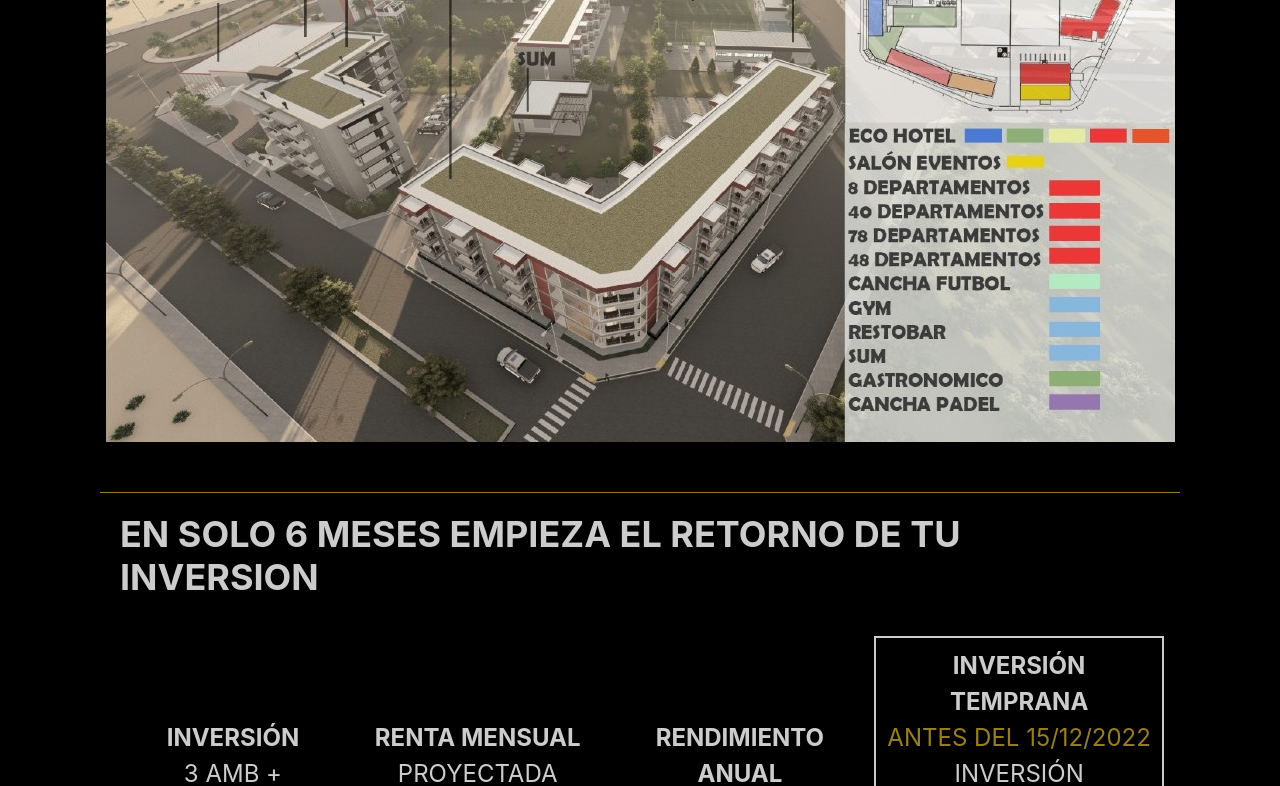
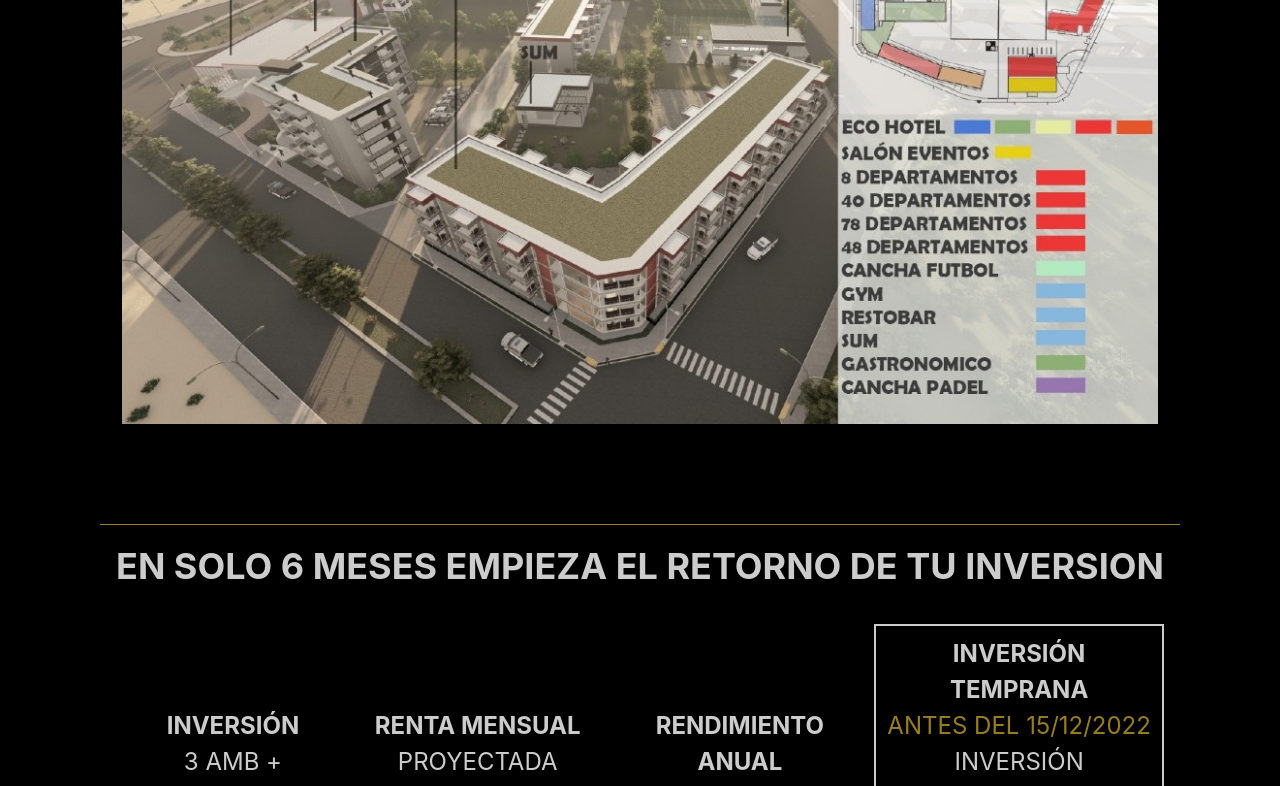
Before and after one commit to Cocahuana/eco-hotel, a React (Create React App) app: page / in a window 1280 px wide. Shown: the part 1657-2443 px from the top of the page. Built offline with nearby package versions, Linux system fonts and the light colour scheme.

Commit message:
Feat: Prices and earlyInvestmen fortablet and mobile

```diff
--- a/src/Pages/Home/Home.jsx
+++ b/src/Pages/Home/Home.jsx
@@ -45,13 +45,21 @@ function Home() {
 			<section id={ourServices.id} style={{ width: "100%" }}>
 				<ValueProposal>
 					<Flex bg='#997e1e' w='100%' h='1px'></Flex>
-					<Heading as='h2' m={5} color='#cccccc'>
+					<Heading
+						as='h2'
+						m={5}
+						color='#cccccc'
+						size={{ base: "md", md: "xl" }}
+						w='100%'
+						textAlign='center'
+					>
 						EN SOLO 6 MESES EMPIEZA EL RETORNO DE TU INVERSION
 					</Heading>
 					<Flex
 						w='100%'
 						align='center'
 						justifyContent='space-evenly'
+						flexDirection={{ base: "column", md: "row" }}
 						p={4}
 					>
 						{PricesInfo.map((card) => (
@@ -93,27 +101,6 @@ function Home() {
 			<Section px={5} py={5} bg='black'>
 				<Heading as='h2'>Dummy Section</Heading>
 			</Section>
-			{/* <>
-				<Flex w='100%' align='center' justifyContent='space-evenly'>
-					<Box borderTop='solid 2px #997E1E' w='80%'>
-						{PricesInfo.map((card) => (
-							<PricesCard
-								title={card.title}
-								subTitle={card.subTitle}
-								price={card.price}
-							/>
-						))}
-
-						<EarlyInvestment
-							title={earlyInvestment.title}
-							date={earlyInvestment.date}
-							subTitle={earlyInvestment.subTitle}
-							price={earlyInvestment.price}
-							ROI={earlyInvestment.ROI}
-						/>
-					</Box>
-				</Flex>
-			</> */}
 		</>
 	);
 }
--- a/src/Pages/Home/components/ValueProposal/ValueProposal.jsx
+++ b/src/Pages/Home/components/ValueProposal/ValueProposal.jsx
@@ -39,6 +39,15 @@ function ValueProposal(props) {
 		description:
 			"Añelo es la ciudad neuquina sobre la que están puestos los ojos del mundo. Es considerada la capital de Vaca Muerta, la reserva de gas y petróleo no convencional más grande la Argentina y la segunda a nivel mundial.",
 	};
+	const planoImg = (
+		<Flex
+			my={{ base: "30px", md: "70px", lg: "100px" }}
+			px={{ md: "2%" }}
+			w={{ base: "100%" }}
+		>
+			<Image src={planoDelComplejo} />
+		</Flex>
+	);
 	return (
 		<>
 			<Box bg='black'>
@@ -91,9 +100,7 @@ function ValueProposal(props) {
 									description={cardBuilding.description}
 								/>
 							</CardsWrapper>
-							<Flex mt='100px' mb='50px'>
-								<Image src={planoDelComplejo} />
-							</Flex>
+							{planoImg}
 							{props.children}
 						</Flex>
 					</Flex>
@@ -166,14 +173,15 @@ function ValueProposal(props) {
 									description={cardBuilding.description}
 								/>
 							</Flex>
-							<Flex my='70px' h='100vh' px='10%' py='30%'>
-								<Image src={planoDelComplejo} />
-							</Flex>
+
+							{planoImg}
+							{props.children}
 						</Flex>
 					</Flex>
 				</ViewTablet>
 				<ViewMobile>
 					<Flex
+						maxW='100%'
 						alignItems='center'
 						justifyContent='center'
 						px={{ base: "5%", md: "0" }}
@@ -240,6 +248,8 @@ function ValueProposal(props) {
 									description={cardBuilding.description}
 								/>
 							</Flex>
+							{planoImg}
+							{props.children}
 						</Flex>
 					</Flex>
 				</ViewMobile>
```
